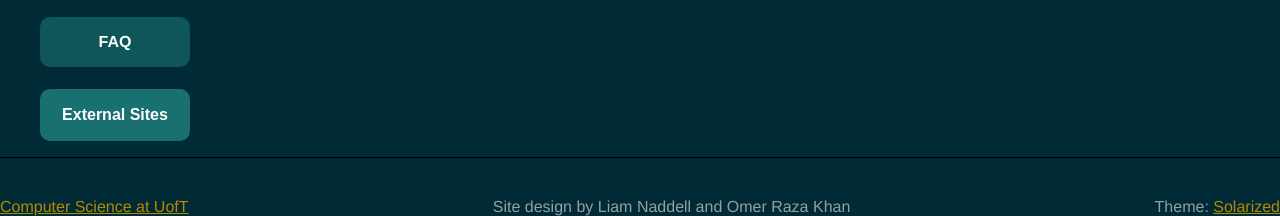
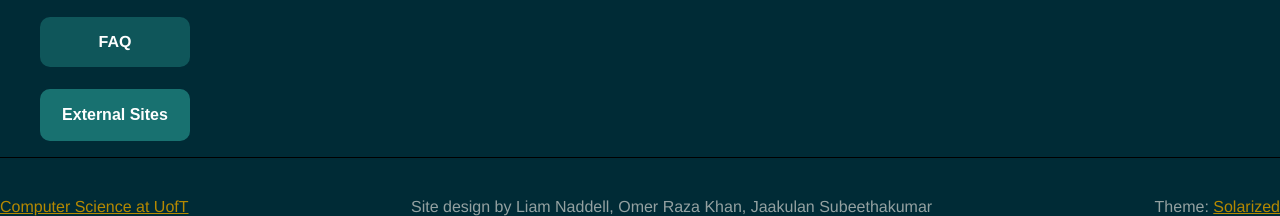
Before and after one commit to jaakulan/Course-Website, a Flask app: page / in a window 1280 px wide. Shown: the part 941-1157 px from the top of the page. Run offline with Flask 2, Linux system fonts and the light colour scheme; a user stored in the database is signed in.

Commit message:
Renamed items for submission format

```diff
--- a/HonorCode.txt
+++ b/HonorCode.txt
@@ -7,9 +7,11 @@ Signature
 First Name: Omer
 Last Name: Raza Khan
 Student #: 1006290210
+
 First Name: Liam
 Last Name: Naddell
 Student #: 1006778578
+
 First Name: Jaakulan
 Last Name: Subeethakumar
 Student #: 1005225757
--- a/app.py
+++ b/app.py
@@ -4,7 +4,7 @@ from flask import Flask, flash, render_template, request, g,session, redirect, u
 import sqlite3
 import os
 
-DATABASE='./cw.db'
+DATABASE='./assignment3.db'
 app.debug = True
 app.secret_key=os.urandom(12)
 
--- a/templates/index.html
+++ b/templates/index.html
@@ -63,7 +63,7 @@
         </div>
         <div id='footer'>
             <a href='https://www.utsc.utoronto.ca/cms/faculty-of-computer-science'>Computer Science at UofT</a>
-            <span>Site design by Liam Naddell and Omer Raza Khan</span>
+            <span>Site design by Liam Naddell, Omer Raza Khan, Jaakulan Subeethakumar</span>
             <div><span>Theme: </span><a href='https://ethanschoonover.com/solarized/'>Solarized</a></div>
             </div>
     </body>
```
Also changed, not shown: assignment3.db (renamed from cw.db).
